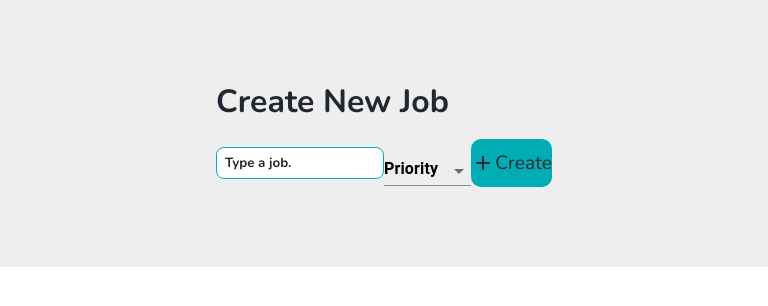
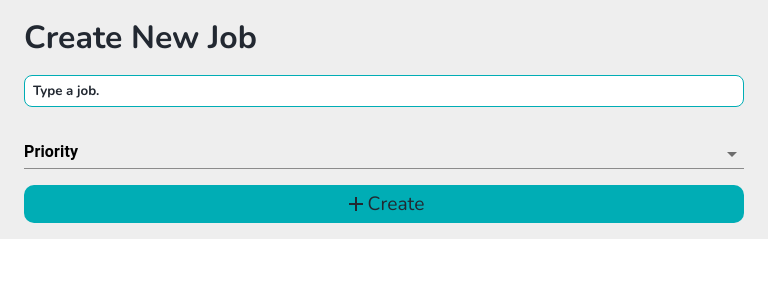
Before and after one commit to volkankaraali/personal-job-tracking, a React (Create React App) app: page / in a window 768 px wide. Shown: the top 306 px of the page. Built offline with nearby package versions, Linux system fonts and the light colour scheme.

Commit message:
newjobform responsive for all device added

```diff
--- a/src/components/NewJobForm/NewJobForm.jsx
+++ b/src/components/NewJobForm/NewJobForm.jsx
@@ -34,7 +34,7 @@ function NewJobForm() {
         {
           // eslint-disable-next-line no-unused-vars
           ({ values, errors, handleChange, handleSubmit }) =>
-            <form onSubmit={handleSubmit} className="registerForm">
+            <form onSubmit={handleSubmit}>
               <div className='jobNameContainer'>
                 <input name='jobName' value={values.jobName} placeholder="Type a job." type="text" onChange={handleChange} />
                 {errors.jobName && <div className='errorMessage'>*{errors.jobName}</div>}
--- a/src/components/NewJobForm/NewJobForm.scss
+++ b/src/components/NewJobForm/NewJobForm.scss
@@ -70,3 +70,116 @@
         }
     }
 }
+
+
+@media screen and (min-width:1025px) and (max-width:1440px){
+    .container{
+        padding: 1rem 3rem;
+    }
+}
+@media screen and (min-width:767px) and (max-width:1024px){
+    .container{
+        padding: 1rem 3rem;
+    }
+}
+@media screen and (min-width:426px) and (max-width:768px){
+    .container{
+        padding: 1rem 1.5rem;
+
+        form{
+            flex-direction: column;
+            align-items: flex-start;
+
+            .jobNameContainer{
+                width: 100%;
+                margin-bottom: 1rem;
+            }
+
+            .priorityContainer{
+                width: 100%;
+                margin-bottom: 1rem;
+            }
+
+            button{
+                width: 100%;
+                height: 2.4rem;
+            }
+        }
+    }
+}
+@media screen and (min-width:376px) and (max-width:425px){
+    .container{
+        padding: 1rem 1.5rem;
+
+        form{
+            flex-direction: column;
+            align-items: flex-start;
+
+            .jobNameContainer{
+                width: 100%;
+                margin-bottom: 1rem;
+            }
+
+            .priorityContainer{
+                width: 100%;
+                margin-bottom: 1rem;
+            }
+
+            button{
+                width: 100%;
+                height: 2.4rem;
+            }
+        }
+    }
+}
+@media screen and (min-width:321px) and (max-width:375px){
+    .container{
+        padding: 1rem 1.5rem;
+
+        form{
+            flex-direction: column;
+            align-items: flex-start;
+
+            .jobNameContainer{
+                width: 100%;
+                margin-bottom: 1rem;
+            }
+
+            .priorityContainer{
+                width: 100%;
+                margin-bottom: 1rem;
+            }
+
+            button{
+                width: 100%;
+                height: 2.4rem;
+            }
+        }
+    }
+}
+
+@media screen and (max-width:320px){
+    .container{
+        padding: 1rem 1.5rem;
+
+        form{
+            flex-direction: column;
+            align-items: flex-start;
+
+            .jobNameContainer{
+                width: 100%;
+                margin-bottom: 1rem;
+            }
+
+            .priorityContainer{
+                width: 100%;
+                margin-bottom: 1rem;
+            }
+
+            button{
+                width: 100%;
+                height: 2.4rem;
+            }
+        }
+    }
+}
```
